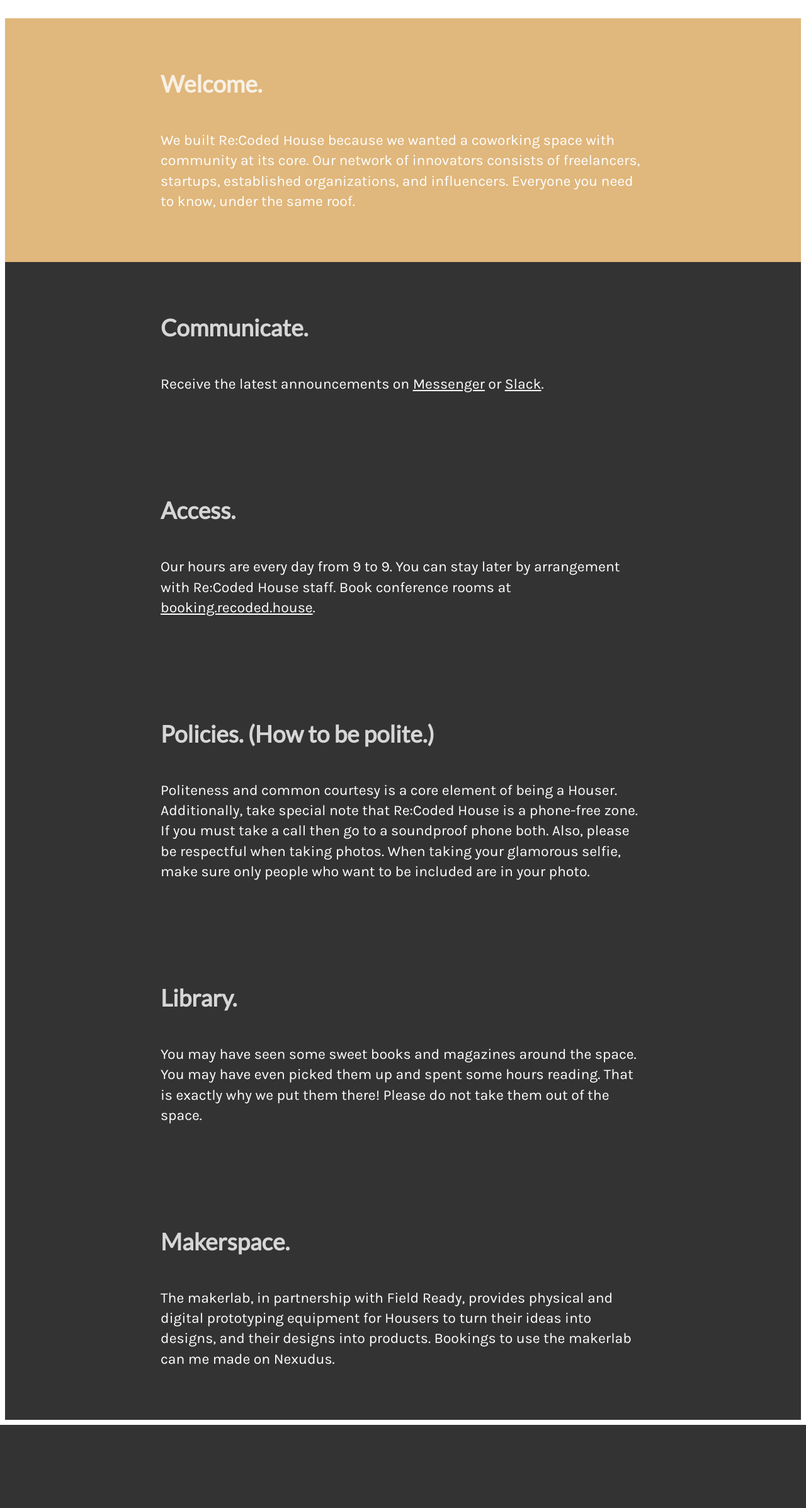
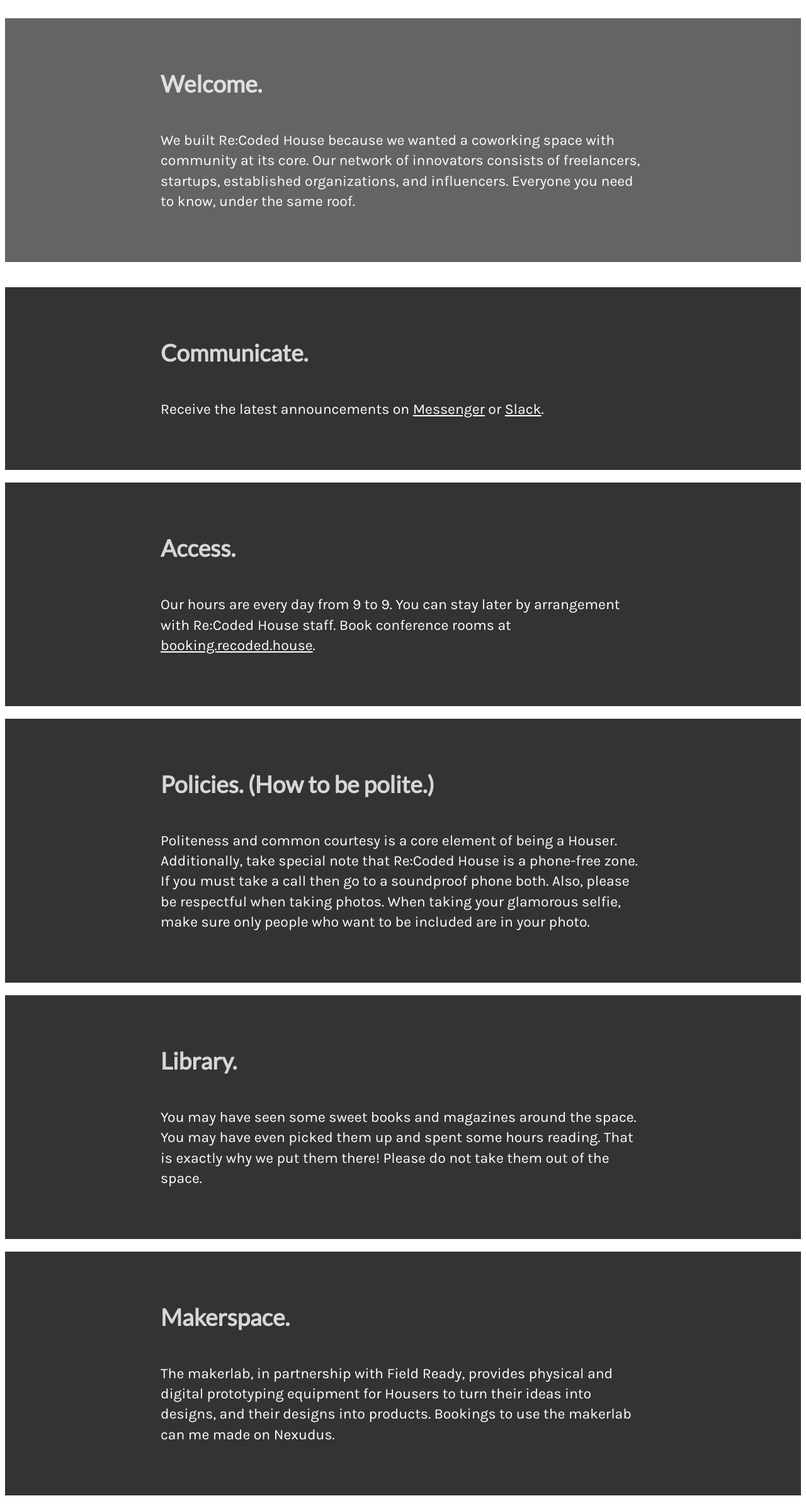
Before and after one commit to ReCoded-Org/welcome.recoded.house, a PHP site: page / in a window 1280 px wide. Shown: the whole page at 63% size. Before the commit the page ends 2262 px from the top, so only its background shows below. Run offline with PHP 8.4, Linux system fonts and the light colour scheme; some libraries are stand-ins or nearby versions.

Commit message:
Update index.php

```diff
--- a/index.php
+++ b/index.php
@@ -48,7 +48,7 @@ body, a {
 
 .div-bar {
 	display: block;
-	margin: 0 auto;
+	margin: 0 auto 20px;
 	max-width: 1560px;
 	white-space: nowrap;
 	column-gap: 20px;
@@ -92,7 +92,7 @@ p, a {
 	}
 
 #div-welcome {
-	background: rgba(224,183,124,1);
+	background: rgba(100,100,100,1);
 /*	background-image: linear-gradient(45deg, rgba(62,132,128,1), rgba(100,132,100,1)); */
 	}
 
```
